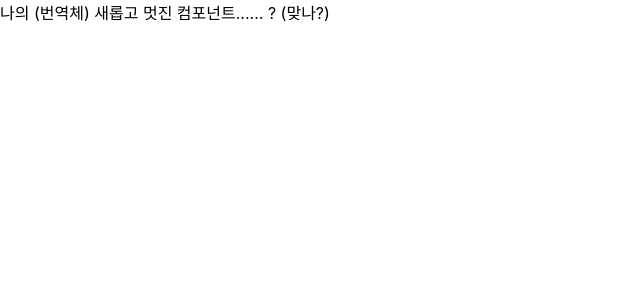
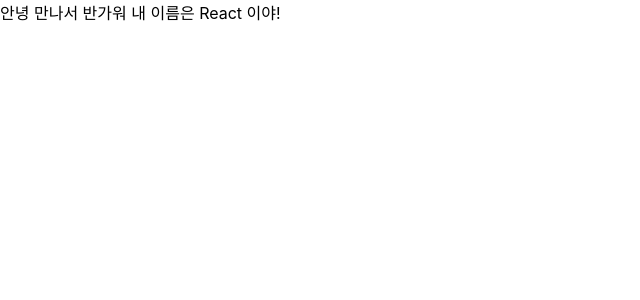
Before and after one commit to dltpals222/react-prac, a React (Create React App) app in the folder rePrac/: page / in a window 1280 px wide. Shown: the top 300 px of the page, without its empty margins (0-640 px from the left). Built offline with nearby package versions, Linux system fonts and the light colour scheme.

Commit message:
컴포넌트 매개변수 지정 후 사용해보기

```diff
--- a/rePrac/src/App.js
+++ b/rePrac/src/App.js
@@ -1,7 +1,7 @@
 import MyComponent from "./MyComponent";
 
 const App = () => {
-  return <MyComponent />;
+  return <MyComponent name="React" />;
 };
 
 export default App;
--- a/rePrac/src/MyComponent.js
+++ b/rePrac/src/MyComponent.js
@@ -1,5 +1,5 @@
-const MyComponent = () => {
-  return <div>나의 (번역체) 새롭고 멋진 컴포넌트...... ? (맞나?) </div>;
+const MyComponent = (props) => {
+  return <div>안녕 만나서 반가워 내 이름은 {props.name} 이야!</div>;
 };
 
 export default MyComponent;
```
